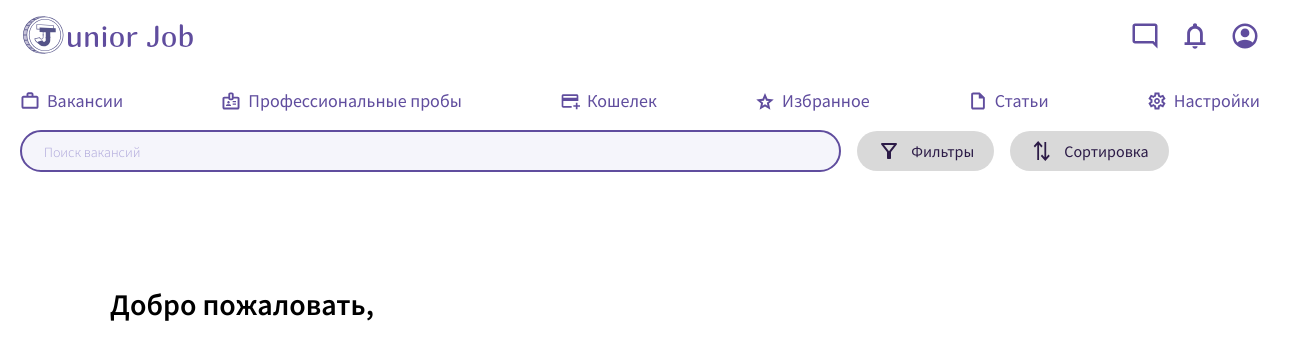
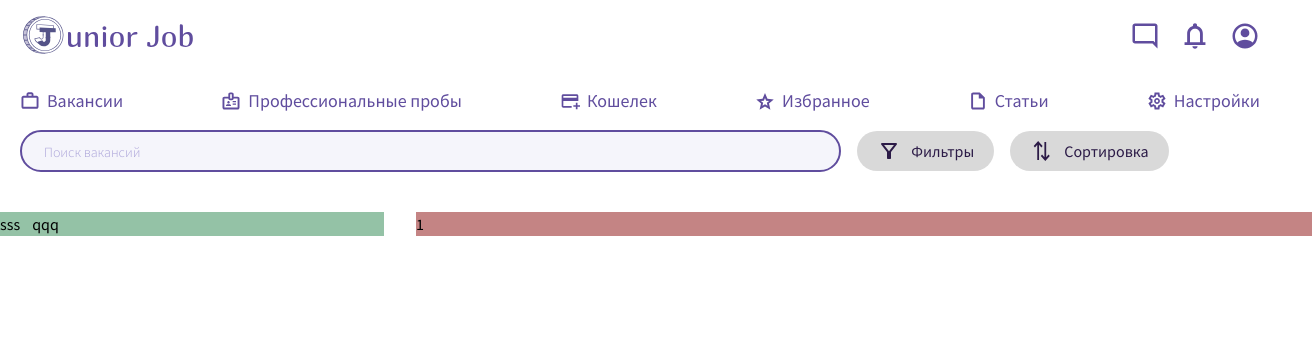
Before and after one commit to KrekcrRoot/juniorjob-frontend, a Nuxt app: page /profile in a window 1280 px wide. Shown: the top 360 px of the page, 1312 px wide, since content can reach past the window. Built offline with nearby package versions, Linux system fonts and the light colour scheme.

Commit message:
Верстка профиля

```diff
--- a/assets/css/main.css
+++ b/assets/css/main.css
@@ -169,6 +169,24 @@ textarea.field {
     border-radius: 15px;
     border: 1px solid #AAA2D8;
 }
+
+.profile {
+    display: flex;
+    align-items: flex-start;
+    gap: 32px;
+    justify-content: space-between;
+}
+
+.profile__left {
+    flex: 1 0 30%;
+    background-color: #94c2a6;
+}
+
+.profile__right {
+    flex: 1 0 70%;
+    background-color: rgb(196, 132, 132);
+}
+
 /* Media запрос для устройств с шириной экрана 1024px и больше (большие десктопы) */
 @media (min-width: 1024px) {}
 
--- /dev/null
+++ b/components/profile/Applicant.vue
@@ -0,0 +1,29 @@
+<script setup>
+import { ref } from 'vue';
+import api from '~/api';
+import { useUserStore } from '~/store/user';
+import { useRouter } from 'vue-router';
+if(process.client) {
+    const router = useRouter();
+    const userStore = useUserStore();
+}
+
+</script>
+<template>
+    <div class="xl:container mx-auto">
+        <div class="profile mt-10">
+            <div class="profile__left">
+                <div class="flex gap-3">
+<p>sss</p>
+<p>qqq</p>
+                </div>
+            </div>
+            <div class="profile__right">
+                1
+            </div>
+        </div>
+    </div>
+</template>
+
+<style lang="scss" scoped>
+</style>
--- a/pages/profile.vue
+++ b/pages/profile.vue
@@ -22,9 +22,10 @@ const user = ref({})
             <UiLoader />
         </template>
         <template v-else>
-            <p style="margin: 70px; padding: 40px; font-size: 30px;color: black;font-weight: 700;">
+            <ProfileApplicant />
+            <!-- <p style="margin: 70px; padding: 40px; font-size: 30px;color: black;font-weight: 700;">
                 Добро пожаловать, {{ user.email }}
-            </p>
+            </p> -->
         </template>
 
     </div>
```
Also changed, not shown: assets/images/profile/profile.svg (added).
